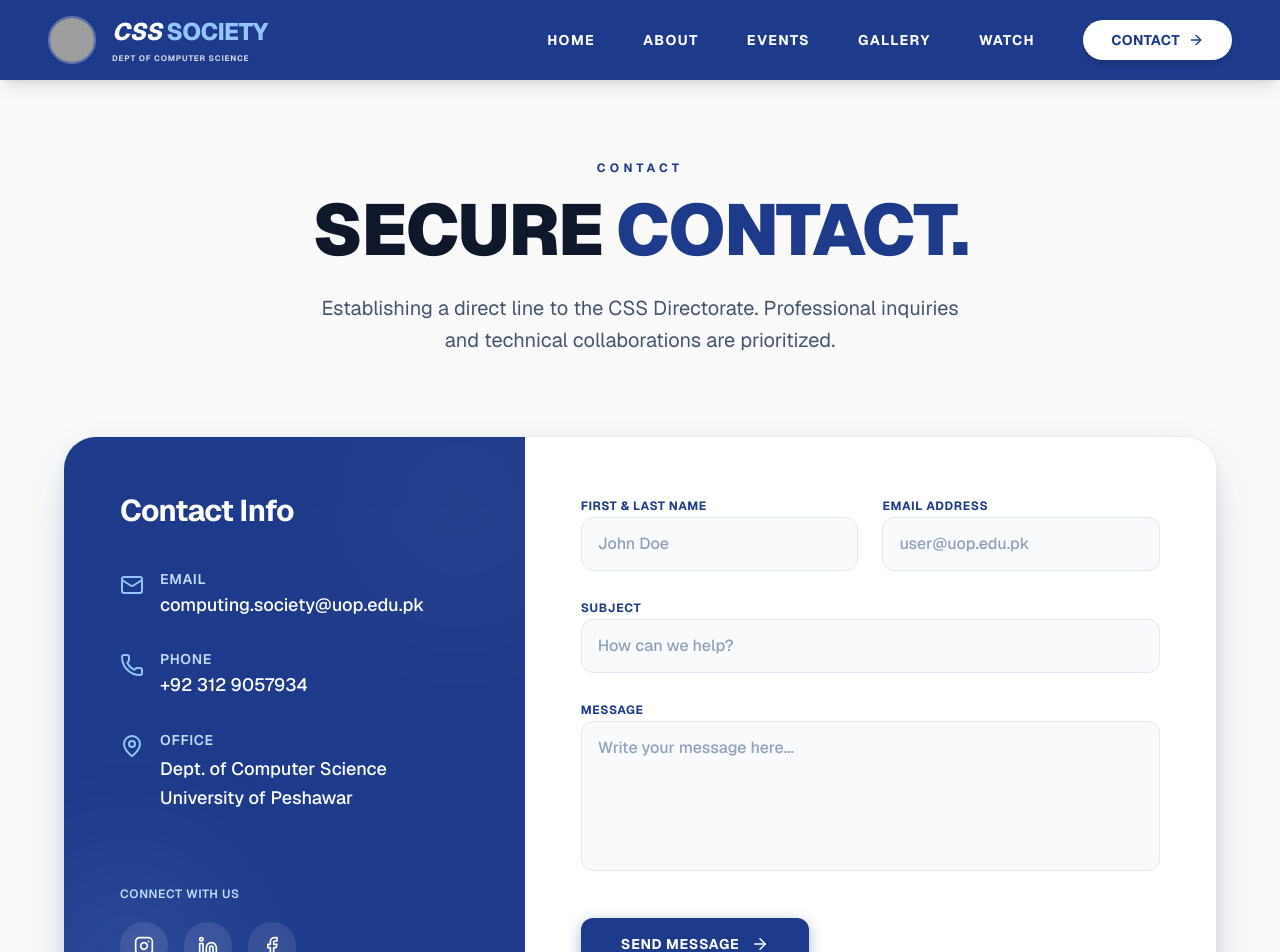
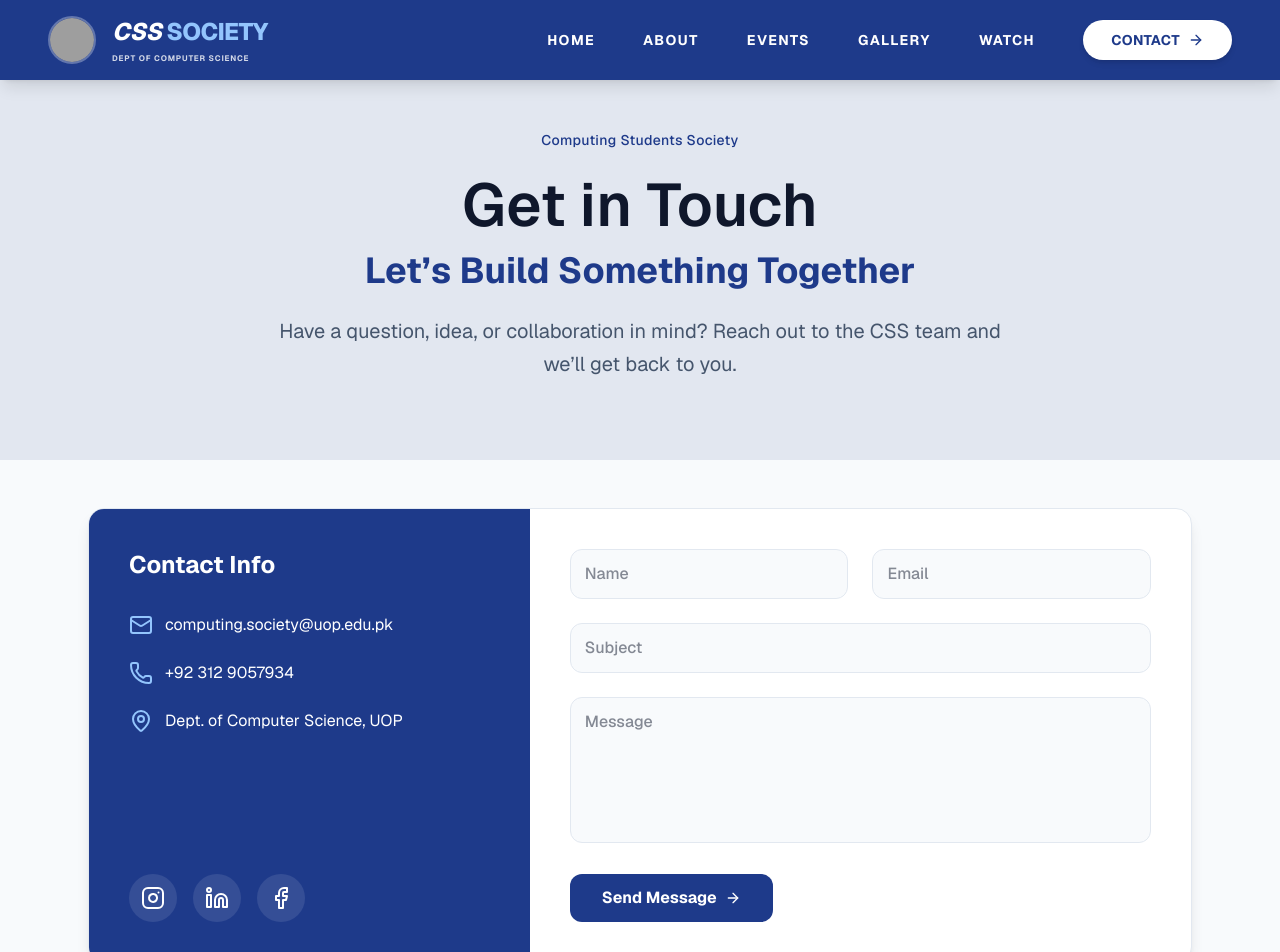
Before and after one commit to mazharktk5/css-website, a Next.js app: page /contact in a window 1280 px wide. Shown: the top 952 px of the page. Built offline with nearby package versions, Linux system fonts and the light colour scheme; grey boxes are pictures that could not be loaded.

Commit message:
feat: Add emailjs integration for contact form and improve UI components

```diff
--- a/package.json
+++ b/package.json
@@ -17,6 +17,7 @@
     "bcryptjs": "^3.0.3",
     "cloudinary": "^2.9.0",
     "dotenv": "^17.2.4",
+    "emailjs": "^5.0.0",
     "framer-motion": "^12.23.12",
     "jsonwebtoken": "^9.0.3",
     "lucide-react": "^0.543.0",
--- a/src/app/contact/page.jsx
+++ b/src/app/contact/page.jsx
@@ -3,7 +3,7 @@
 import { useState, useRef } from "react";
 import { motion, AnimatePresence } from "framer-motion";
 import { Mail, Phone, MapPin, Instagram, Facebook, Linkedin, ArrowRight, CheckCircle2 } from "lucide-react";
-import emailjs from '@emailjs/browser';
+import emailjs from "@emailjs/browser";
 
 export default function ContactPage() {
   const [isSubmitted, setIsSubmitted] = useState(false);
@@ -15,235 +15,176 @@ export default function ContactPage() {
     setIsSubmitting(true);
 
     try {
-      // TODO: Replace these with your actual EmailJS credentials
-      const serviceId = "service_u4mqbug";
-      const templateId = "template_cs2tu5c";
-      const publicKey = "8_E-5JuJ6DY1JjabL";
-
-      await emailjs.sendForm(serviceId, templateId, formRef.current, {
-        publicKey: publicKey,
-      });
+      await emailjs.sendForm(
+        "service_u4mqbug",
+        "template_cs2tu5c",
+        formRef.current,
+        { publicKey: "8_E-5JuJ6DY1JjabL" }
+      );
 
       setIsSubmitted(true);
-      if (formRef.current) formRef.current.reset();
+      formRef.current?.reset();
     } catch (error) {
-      console.error("EmailJS Error:", error);
-      alert("Failed to send message. Check EmailJS credentials.");
+      console.error(error);
+      alert("Failed to send message.");
     } finally {
       setIsSubmitting(false);
     }
   };
 
   return (
-    <section className="min-h-screen bg-[#fafafa] pt-32 pb-24 md:pt-40 md:pb-32 px-6 lg:px-12 selection:bg-[#1e3a8a] selection:text-white">
-      <div className="max-w-7xl mx-auto">
+    <div className="min-h-screen bg-slate-50 text-slate-900 pb-40 selection:bg-[#1e3a8a]/10 selection:text-[#1e3a8a]">
 
-        {/* Header */}
-        <div className="text-center max-w-3xl mx-auto mb-16 md:mb-20">
+      {/* Hero */}
+      <header className="relative pt-32 pb-20 bg-[#1e3a8a]/10">
+        <div className="max-w-5xl mx-auto px-6 text-center">
+
+          <motion.span
+            initial={{ opacity: 0, y: -10 }}
+            whileInView={{ opacity: 1, y: 0 }}
+            className="text-sm text-[#1e3a8a] font-medium tracking-wide"
+          >
+            Computing Students Society
+          </motion.span>
+
+          <motion.h1
+            initial={{ opacity: 0, y: 20 }}
+            whileInView={{ opacity: 1, y: 0 }}
+            className="mt-4 text-4xl md:text-5xl lg:text-6xl font-semibold text-slate-900 leading-tight"
+          >
+            Get in Touch
+            <span className="block text-[#1e3a8a] mt-2 text-3xl md:text-4xl font-bold">
+              Let’s Build Something Together
+            </span>
+          </motion.h1>
+
           <motion.p
-            initial={{ opacity: 0, y: 10 }}
-            animate={{ opacity: 1, y: 0 }}
-            className="uppercase tracking-[0.35em] text-xs font-bold text-[#1e3a8a] mb-4"
+            initial={{ opacity: 0 }}
+            whileInView={{ opacity: 1 }}
+            transition={{ delay: 0.2 }}
+            className="mt-6 text-lg md:text-xl text-slate-600 max-w-3xl mx-auto leading-relaxed"
           >
-            Contact
+            Have a question, idea, or collaboration in mind? Reach out to the CSS team and we’ll get back to you.
           </motion.p>
-          <motion.h1
-            initial={{ opacity: 0, y: 10 }}
-            animate={{ opacity: 1, y: 0 }}
-            className="text-5xl md:text-7xl font-black text-slate-900 leading-[1.05] tracking-tight uppercase mb-6"
-          >
-            SECURE <span className="text-[#1e3a8a]">CONTACT.</span>
-          </motion.h1>
-          <motion.p
-            initial={{ opacity: 0, y: 10 }}
-            animate={{ opacity: 1, y: 0 }}
-            transition={{ delay: 0.1 }}
-            className="text-lg md:text-xl text-slate-600 max-w-2xl mx-auto leading-relaxed"
-          >
-            Establishing a direct line to the CSS Directorate.
-            Professional inquiries and technical collaborations are prioritized.
-          </motion.p>
+
         </div>
+      </header>
 
-        {/* Main Card Container */}
+      {/* Main Section */}
+      <div className="max-w-6xl mx-auto px-6 mt-12">
+
         <motion.div
           initial={{ opacity: 0, y: 20 }}
           animate={{ opacity: 1, y: 0 }}
-          transition={{ delay: 0.3, duration: 0.6 }}
-          className="bg-white rounded-[2rem] shadow-[0_4px_20px_-5px_rgba(0,0,0,0.1),_0_24px_50px_-10px_rgba(30,58,138,0.25)] ring-1 ring-slate-200/50 overflow-hidden flex flex-col lg:flex-row max-w-6xl mx-auto"
+          className="bg-white rounded-2xl shadow-lg border border-slate-200 overflow-hidden flex flex-col lg:flex-row"
         >
 
-          {/* Left Column: Contact Info (Dark Blue) */}
-          <div className="lg:w-[40%] bg-[#1e3a8a] p-10 md:p-14 text-white relative flex flex-col justify-between overflow-hidden">
-            {/* Background Decor */}
-            <div className="absolute top-0 right-0 -mt-16 -mr-16 w-64 h-64 bg-white opacity-[0.03] rounded-full blur-3xl pointer-events-none" />
-            <div className="absolute bottom-0 left-0 -mb-16 -ml-16 w-64 h-64 bg-[#93c5fd] opacity-10 rounded-full blur-3xl pointer-events-none" />
+          {/* Left Side */}
+          <div className="lg:w-[40%] bg-[#1e3a8a] p-10 text-white flex flex-col justify-between">
+            <div>
+              <h3 className="text-2xl font-bold mb-8">Contact Info</h3>
 
-            <div className="relative z-10">
-              <h3 className="text-3xl font-bold mb-10 tracking-tight">Contact Info</h3>
-              <div className="space-y-8">
-                <div className="flex items-start gap-4 group cursor-default">
-                  <Mail className="w-6 h-6 text-[#93c5fd] mt-1 group-hover:scale-110 transition-transform duration-300" />
-                  <div>
-                    <p className="text-sm font-semibold text-blue-200 uppercase tracking-wider mb-1">Email</p>
-                    <p className="font-medium text-lg leading-snug">computing.society@<wbr />uop.edu.pk</p>
+              <div className="space-y-6">
+                <div className="flex gap-3">
+                  <Mail className="text-[#93c5fd]" />
+                  <span>computing.society@uop.edu.pk</span>
                 </div>
+                <div className="flex gap-3">
+                  <Phone className="text-[#93c5fd]" />
+                  <span>+92 312 9057934</span>
                 </div>
-                <div className="flex items-start gap-4 group cursor-default">
-                  <Phone className="w-6 h-6 text-[#93c5fd] mt-1 group-hover:scale-110 transition-transform duration-300" />
-                  <div>
-                    <p className="text-sm font-semibold text-blue-200 uppercase tracking-wider mb-1">Phone</p>
-                    <p className="font-medium text-lg leading-snug">+92 312 9057934</p>
-                  </div>
-                </div>
-                <div className="flex items-start gap-4 group cursor-default">
-                  <MapPin className="w-6 h-6 text-[#93c5fd] mt-1 group-hover:scale-110 transition-transform duration-300" />
-                  <div>
-                    <p className="text-sm font-semibold text-blue-200 uppercase tracking-wider mb-1">Office</p>
-                    <p className="font-medium text-lg leading-relaxed">Dept. of Computer Science<br />University of Peshawar</p>
-                  </div>
+                <div className="flex gap-3">
+                  <MapPin className="text-[#93c5fd]" />
+                  <span>Dept. of Computer Science, UOP</span>
                 </div>
               </div>
             </div>
 
-            <div className="relative z-10 mt-16 lg:mt-0">
-              <p className="text-xs font-semibold uppercase tracking-wider text-blue-200 mb-5">Connect with us</p>
-              <div className="flex gap-4">
-                <a href="https://instagram.com/css.dcs.uop/" target="_blank" rel="noreferrer" className="w-12 h-12 rounded-full bg-white/10 flex items-center justify-center hover:bg-[#93c5fd] hover:text-[#1e3a8a] transition-all duration-300">
-                  <Instagram size={20} />
-                </a>
-                <a href="https://linkedin.com/company/computing-students-society/" target="_blank" rel="noreferrer" className="w-12 h-12 rounded-full bg-white/10 flex items-center justify-center hover:bg-[#93c5fd] hover:text-[#1e3a8a] transition-all duration-300">
-                  <Linkedin size={20} />
-                </a>
-                <a href="https://facebook.com/css.uop/" target="_blank" rel="noreferrer" className="w-12 h-12 rounded-full bg-white/10 flex items-center justify-center hover:bg-[#93c5fd] hover:text-[#1e3a8a] transition-all duration-300">
-                  <Facebook size={20} />
-                </a>
-              </div>
+            <div className="flex gap-4 mt-10">
+              <a href="#" className="p-3 bg-white/10 rounded-full hover:bg-[#93c5fd] hover:text-[#1e3a8a] transition"><Instagram /></a>
+              <a href="#" className="p-3 bg-white/10 rounded-full hover:bg-[#93c5fd] hover:text-[#1e3a8a] transition"><Linkedin /></a>
+              <a href="#" className="p-3 bg-white/10 rounded-full hover:bg-[#93c5fd] hover:text-[#1e3a8a] transition"><Facebook /></a>
             </div>
           </div>
 
-          {/* Right Column: Form */}
-          <div className="lg:w-[60%] p-10 md:p-14 relative bg-white">
+          {/* Right Side */}
+          <div className="lg:w-[60%] p-10">
+
             <AnimatePresence mode="wait">
               {!isSubmitted ? (
                 <motion.form
+                  key="form"
                   ref={formRef}
-                  key="form"
-                  initial={{ opacity: 0 }}
-                  animate={{ opacity: 1 }}
-                  exit={{ opacity: 0, transition: { duration: 0.2 } }}
                   onSubmit={handleSubmit}
                   className="space-y-6"
                 >
 
                   <div className="grid md:grid-cols-2 gap-6">
-                    <div className="space-y-2">
-                      <label className="text-xs font-bold uppercase tracking-wider text-[#1e3a8a]">First & Last Name</label>
-                      <input
-                        type="text"
-                        name="name"
-                        required
-                        placeholder="John Doe"
-                        className="w-full bg-slate-50 border border-slate-200 rounded-xl px-4 py-3.5 text-slate-900 placeholder:text-slate-400 focus:outline-none focus:ring-2 focus:ring-[#1e3a8a]/20 focus:border-[#1e3a8a] transition-all font-medium"
-                      />
-                    </div>
-                    <div className="space-y-2">
-                      <label className="text-xs font-bold uppercase tracking-wider text-[#1e3a8a]">Email Address</label>
-                      <input
-                        type="email"
-                        name="email"
-                        required
-                        placeholder="user@uop.edu.pk"
-                        className="w-full bg-slate-50 border border-slate-200 rounded-xl px-4 py-3.5 text-slate-900 placeholder:text-slate-400 focus:outline-none focus:ring-2 focus:ring-[#1e3a8a]/20 focus:border-[#1e3a8a] transition-all font-medium"
-                      />
-                    </div>
+                    <input name="name" required placeholder="Name"
+                      className="input" />
+                    <input name="email" type="email" required placeholder="Email"
+                      className="input" />
                   </div>
 
-                  <div className="space-y-2">
-                    <label className="text-xs font-bold uppercase tracking-wider text-[#1e3a8a]">Subject</label>
-                    <input
-                      type="text"
-                      name="subject"
-                      required
-                      placeholder="How can we help?"
-                      className="w-full bg-slate-50 border border-slate-200 rounded-xl px-4 py-3.5 text-slate-900 placeholder:text-slate-400 focus:outline-none focus:ring-2 focus:ring-[#1e3a8a]/20 focus:border-[#1e3a8a] transition-all font-medium"
-                    />
-                  </div>
+                  <input name="subject" required placeholder="Subject"
+                    className="input" />
 
-                  <div className="space-y-2">
-                    <label className="text-xs font-bold uppercase tracking-wider text-[#1e3a8a]">Message</label>
-                    <textarea
-                      name="message"
-                      required
-                      rows={5}
-                      placeholder="Write your message here..."
-                      className="w-full bg-slate-50 border border-slate-200 rounded-xl px-4 py-3.5 text-slate-900 placeholder:text-slate-400 focus:outline-none focus:ring-2 focus:ring-[#1e3a8a]/20 focus:border-[#1e3a8a] transition-all resize-none font-medium"
-                    ></textarea>
-                  </div>
+                  <textarea name="message" rows={5} required placeholder="Message"
+                    className="input resize-none" />
 
-                  <div className="pt-4">
                   <button
                     type="submit"
                     disabled={isSubmitting}
-                      className="w-full md:w-auto px-10 py-4 bg-[#1e3a8a] text-white rounded-xl font-bold uppercase tracking-wider text-sm hover:bg-[#172e6b] transition-all duration-300 flex items-center justify-center gap-3 group cursor-pointer disabled:opacity-70 disabled:cursor-not-allowed shadow-[0_4px_14px_0_rgba(30,58,138,0.39)] hover:shadow-[0_6px_20px_rgba(30,58,138,0.23)] hover:-translate-y-0.5"
+                    className="px-8 py-3 bg-[#1e3a8a] text-white rounded-xl font-bold flex items-center gap-2 hover:scale-105 transition"
                   >
                     {isSubmitting ? "Sending..." : "Send Message"}
-                      {!isSubmitting && <ArrowRight size={18} className="group-hover:translate-x-1 transition-transform" />}
+                    {!isSubmitting && <ArrowRight size={16} />}
                   </button>
-                  </div>
+
                 </motion.form>
               ) : (
                 <motion.div
                   key="success"
-                  initial={{ opacity: 0, scale: 0.95, y: 10 }}
-                  animate={{ opacity: 1, scale: 1, y: 0 }}
-                  className="h-full flex flex-col items-center justify-center text-center py-12 md:py-24 relative"
-                >
-                  <div className="absolute top-1/2 left-1/2 -translate-x-1/2 -translate-y-1/2 w-48 h-48 bg-[#1e3a8a]/5 rounded-full blur-3xl" />
-
-                  <motion.div
-                    initial={{ scale: 0 }}
-                    animate={{ scale: 1 }}
-                    transition={{ type: "spring", stiffness: 200, damping: 15, delay: 0.1 }}
-                    className="w-24 h-24 bg-blue-50 text-[#1e3a8a] rounded-full flex items-center justify-center mb-8 border-[8px] border-blue-50/50 relative z-10 shadow-lg shadow-[#1e3a8a]/10"
-                  >
-                    <CheckCircle2 size={48} strokeWidth={2.5} />
-                  </motion.div>
-
-                  <motion.h3
-                    initial={{ opacity: 0, y: 10 }}
-                    animate={{ opacity: 1, y: 0 }}
-                    transition={{ delay: 0.2 }}
-                    className="text-4xl md:text-5xl font-black text-slate-900 mb-4 tracking-tight relative z-10"
-                  >
-                    Transmission <span className="text-[#1e3a8a]">Successful</span>
-                  </motion.h3>
-
-                  <motion.p
-                    initial={{ opacity: 0, y: 10 }}
-                    animate={{ opacity: 1, y: 0 }}
-                    transition={{ delay: 0.3 }}
-                    className="text-slate-600 max-w-sm mb-10 text-lg relative z-10"
-                  >
-                    Thank you for reaching out! A CSS representative will establish contact with you shortly.
-                  </motion.p>
-
-                  <motion.button
                   initial={{ opacity: 0 }}
                   animate={{ opacity: 1 }}
-                    transition={{ delay: 0.4 }}
+                  className="text-center py-20"
+                >
+                  <CheckCircle2 className="mx-auto text-[#1e3a8a] mb-4" size={50} />
+                  <h3 className="text-3xl font-bold mb-2">Message Sent</h3>
+                  <p className="text-slate-600 mb-6">
+                    We’ll get back to you soon.
+                  </p>
+                  <button
                     onClick={() => setIsSubmitted(false)}
-                    className="px-8 py-4 bg-white border border-slate-200 text-[#1e3a8a] rounded-full font-bold uppercase tracking-wider text-xs hover:bg-[#1e3a8a] hover:text-white hover:border-[#1e3a8a] transition-all duration-300 shadow-sm relative z-10"
+                    className="px-6 py-2 border border-slate-200 rounded-xl hover:bg-[#1e3a8a] hover:text-white transition"
                   >
-                    Send another message
-                  </motion.button>
+                    Send another
+                  </button>
                 </motion.div>
               )}
             </AnimatePresence>
+
           </div>
         </motion.div>
+      </div>
 
+      {/* Reusable input style */}
+      <style jsx>{`
+        .input {
+          width: 100%;
+          background: #f8fafc;
+          border: 1px solid #e2e8f0;
+          border-radius: 12px;
+          padding: 12px 14px;
+          font-weight: 500;
+          outline: none;
+          transition: 0.2s;
+        }
+        .input:focus {
+          border-color: #1e3a8a;
+          box-shadow: 0 0 0 2px rgba(30, 58, 138, 0.1);
+        }
+      `}</style>
     </div>
-    </section>
   );
 }
```
Also changed, not shown: 1 other file (tests, documents, lock files or other folders). Lines whose indentation alone changed are shown as unchanged.
